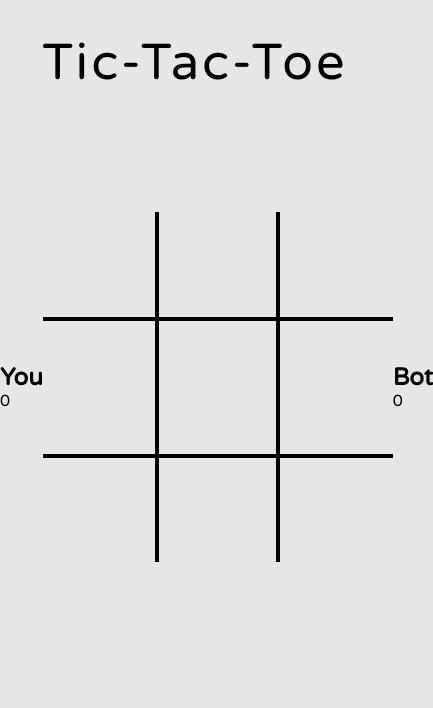
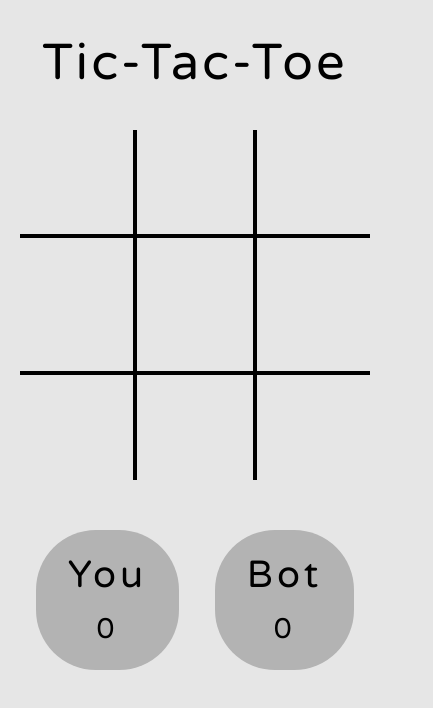
Before and after one commit to AnOrdinaryUsername/Tic-Tac-Toe, a website: page index.html in a window 390 px wide. Shown: the whole page, 433 px wide, since content can reach past the window. Drawn offline with Linux system fonts and the light colour scheme.

Commit message:
Use a media query for better mobile support

```diff
--- a/styles/style.css
+++ b/styles/style.css
@@ -14,8 +14,51 @@ h1 {
 .box {
     align-items: center;
     display: flex;
+    flex-flow: row wrap;
     height: 70vh;
-    justify-content: space-around;
+    justify-content: space-evenly;
+}
+
+.player-container {
+    align-items: center;
+    background-color: hsl(0, 0%, 70%);
+    border-radius: 6rem;
+    color: black;
+    display: flex;
+    flex-flow: column wrap;
+    letter-spacing: 4px;
+    justify-content: center;
+}
+
+h2 {
+    font-size: 3.16em;
+    font-weight: normal;
+    padding: 4.8rem 6.4rem 1.6rem;
+}
+
+span {
+    font-size: 2.37em;
+    padding: 0 4.8rem 4.8rem;
+}
+
+@media (max-width: 768px) {
+    h2 {
+        font-size: 2.37em;
+        padding: 2.4rem 3.2rem 1.6rem;
+    }
+
+    span {
+        font-size: 1.78em;
+        padding: 0 2.4rem 2.4rem;
+    }
+
+    .human {
+        order: 1;
+    }
+
+    .bot {
+        order: 2;
+    }
 }
 
 table {
@@ -24,10 +67,6 @@ table {
     position: absolute;
     width: 35rem;
     z-index: 1000;
-}
-
-td {
-    margin: 4px;
 }
 
 .game-box {
```
